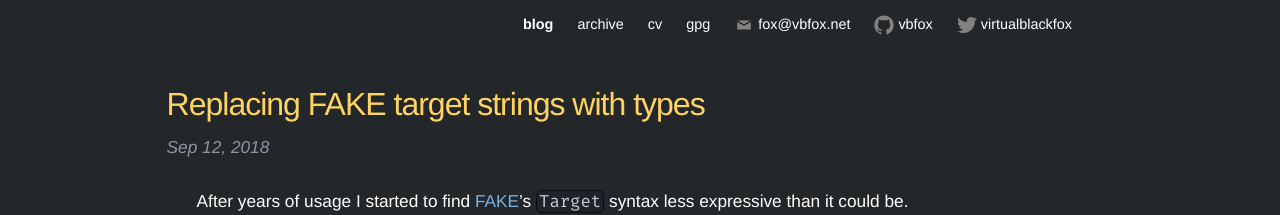
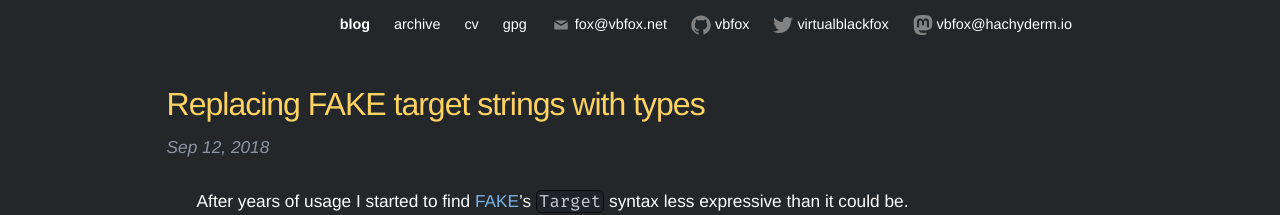
Before and after one commit to vbfox/blog, a Jekyll site: the page built from index.html, in a window 1280 px wide. Shown: the top 215 px of the page. Built offline with Jekyll 4.4.1, drawn with Linux system fonts in a browser that asks for light colours; the list of posts is cut into pages by our own code.

Commit message:
Mastodon link

```diff
--- a/_config.yml
+++ b/_config.yml
@@ -7,6 +7,8 @@
 url: "https://blog.vbfox.net" # the base hostname & protocol for your site
 twitter_username: virtualblackfox
 github_username:  vbfox
+mastodon_username: vbfox
+mastodon_fullname: vbfox@hachyderm.io
 
 # Build settings
 paginate: 5
--- a/_includes/header.html
+++ b/_includes/header.html
@@ -23,8 +23,8 @@
           {% endif %}
         {% endfor %}
 
-        <a class="page-link" href="mailto:{{ site.email }}">
-          <span class="icon  icon--mail">
+        <a class="page-link" href="mailto:{{ site.email }}" rel="me">
+          <span class="icon icon--mail">
             <svg viewBox="0 0 40 40">
               <path fill="red" stroke="none" d="M28.516,7.167H3.482L15.998999999999999,14.274999999999999L28.516,7.167ZM16.74,17.303C16.51,17.434,16.255,17.5,16,17.5S15.49,17.434,15.259,17.303L2.5,10.06V24.833H29.5V10.06L16.74,17.303Z" transform="matrix(1,0,0,1,4,4)" />
             </svg>
@@ -33,27 +33,39 @@
         </a>
 
         {% if site.github_username %}
-          <a class="page-link" href="https://github.com/{{ site.github_username }}">
-            <span class="icon  icon--github">
+          <a class="page-link" href="https://github.com/{{ site.github_username }}" rel="me">
+            <span class="icon icon--github">
               <svg viewBox="0 0 16 16">
                 <path fill="#828282" d="M7.999,0.431c-4.285,0-7.76,3.474-7.76,7.761 c0,3.428,2.223,6.337,5.307,7.363c0.388,0.071,0.53-0.168,0.53-0.374c0-0.184-0.007-0.672-0.01-1.32 c-2.159,0.469-2.614-1.04-2.614-1.04c-0.353-0.896-0.862-1.135-0.862-1.135c-0.705-0.481,0.053-0.472,0.053-0.472 c0.779,0.055,1.189,0.8,1.189,0.8c0.692,1.186,1.816,0.843,2.258,0.645c0.071-0.502,0.271-0.843,0.493-1.037 C4.86,11.425,3.049,10.76,3.049,7.786c0-0.847,0.302-1.54,0.799-2.082C3.768,5.507,3.501,4.718,3.924,3.65 c0,0,0.652-0.209,2.134,0.796C6.677,4.273,7.34,4.187,8,4.184c0.659,0.003,1.323,0.089,1.943,0.261 c1.482-1.004,2.132-0.796,2.132-0.796c0.423,1.068,0.157,1.857,0.077,2.054c0.497,0.542,0.798,1.235,0.798,2.082 c0,2.981-1.814,3.637-3.543,3.829c0.279,0.24,0.527,0.713,0.527,1.437c0,1.037-0.01,1.874-0.01,2.129 c0,0.208,0.14,0.449,0.534,0.373c3.081-1.028,5.302-3.935,5.302-7.362C15.76,3.906,12.285,0.431,7.999,0.431z"/>
               </svg>
-              vbfox
+              {{ site.github_username }}
             </span>
           </a>
         {% endif %}
 
         {% if site.twitter_username %}
-          <a class="page-link" href="https://twitter.com/{{ site.twitter_username }}">
+          <a class="page-link" href="https://twitter.com/{{ site.twitter_username }}" rel="me">
             <span class="icon  icon--twitter">
               <svg viewBox="0 0 16 16">
                 <path fill="#828282" d="M15.969,3.058c-0.586,0.26-1.217,0.436-1.878,0.515c0.675-0.405,1.194-1.045,1.438-1.809
                 c-0.632,0.375-1.332,0.647-2.076,0.793c-0.596-0.636-1.446-1.033-2.387-1.033c-1.806,0-3.27,1.464-3.27,3.27 c0,0.256,0.029,0.506,0.085,0.745C5.163,5.404,2.753,4.102,1.14,2.124C0.859,2.607,0.698,3.168,0.698,3.767 c0,1.134,0.577,2.135,1.455,2.722C1.616,6.472,1.112,6.325,0.671,6.08c0,0.014,0,0.027,0,0.041c0,1.584,1.127,2.906,2.623,3.206 C3.02,9.402,2.731,9.442,2.433,9.442c-0.211,0-0.416-0.021-0.615-0.059c0.416,1.299,1.624,2.245,3.055,2.271 c-1.119,0.877-2.529,1.4-4.061,1.4c-0.264,0-0.524-0.015-0.78-0.046c1.447,0.928,3.166,1.469,5.013,1.469 c6.015,0,9.304-4.983,9.304-9.304c0-0.142-0.003-0.283-0.009-0.423C14.976,4.29,15.531,3.714,15.969,3.058z"/>
               </svg>
-              virtualblackfox
+              {{ site.twitter_username }}
             </span>
           </a>
         {% endif %}
+
+        {% if site.mastodon_username %}
+        <a class="page-link" href="https://hachyderm.io/@{{ site.mastodon_username }}" rel="me">
+          <span class="icon icon--mastodon">
+            <svg viewBox="0 0 216.4144 232.00976">
+              <path fill="#2b90d9" d="M211.80734 139.0875c-3.18125 16.36625-28.4925 34.2775-57.5625 37.74875-15.15875 1.80875-30.08375 3.47125-45.99875 2.74125-26.0275-1.1925-46.565-6.2125-46.565-6.2125 0 2.53375.15625 4.94625.46875 7.2025 3.38375 25.68625 25.47 27.225 46.39125 27.9425 21.11625.7225 39.91875-5.20625 39.91875-5.20625l.8675 19.09s-14.77 7.93125-41.08125 9.39c-14.50875.7975-32.52375-.365-53.50625-5.91875C9.23234 213.82 1.40609 165.31125.20859 116.09125c-.365-14.61375-.14-28.39375-.14-39.91875 0-50.33 32.97625-65.0825 32.97625-65.0825C49.67234 3.45375 78.20359.2425 107.86484 0h.72875c29.66125.2425 58.21125 3.45375 74.8375 11.09 0 0 32.975 14.7525 32.975 65.0825 0 0 .41375 37.13375-4.59875 62.915"/>
+              <path fill="#fff" d="M177.50984 80.077v60.94125h-24.14375v-59.15c0-12.46875-5.24625-18.7975-15.74-18.7975-11.6025 0-17.4175 7.5075-17.4175 22.3525v32.37625H96.20734V85.42325c0-14.845-5.81625-22.3525-17.41875-22.3525-10.49375 0-15.74 6.32875-15.74 18.7975v59.15H38.90484V80.077c0-12.455 3.17125-22.3525 9.54125-29.675 6.56875-7.3225 15.17125-11.07625 25.85-11.07625 12.355 0 21.71125 4.74875 27.8975 14.2475l6.01375 10.08125 6.015-10.08125c6.185-9.49875 15.54125-14.2475 27.8975-14.2475 10.6775 0 19.28 3.75375 25.85 11.07625 6.36875 7.3225 9.54 17.22 9.54 29.675"/>
+            </svg>
+            {{ site.mastodon_fullname }}
+          </span>
+        </a>
+      {% endif %}
       </div>
     </nav>
 
--- a/_sass/_base.scss
+++ b/_sass/_base.scss
@@ -257,4 +257,10 @@
             fill: $grey-color;
         }
     }
+
+    &.icon--mastodon {
+        path:nth-of-type(2) {
+            fill: $background-color;
+        }
+    }
 }
```
